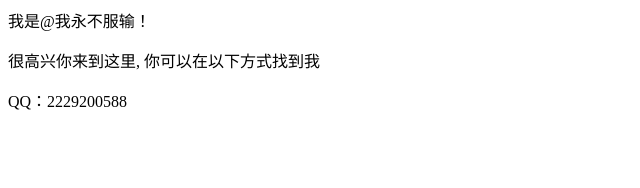
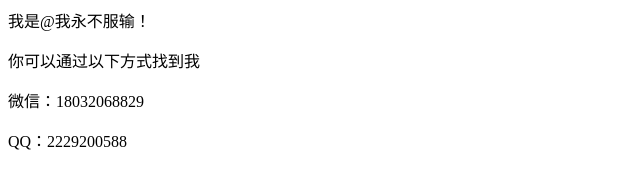
Before and after one commit to neverp/qq, a plain HTML site: page index.html in a window 1280 px wide. Shown: the whole page, without its empty margins (0-640 px from the left). Drawn offline with Linux system fonts and the light colour scheme.

Commit message:
Update index.html

```diff
--- a/index.html
+++ b/index.html
@@ -1,3 +1,4 @@
 <p>我是@我永不服输！ </p>
-<p>很高兴你来到这里, 你可以在以下方式找到我</p>
+<p>你可以通过以下方式找到我</p>
+<p>微信：18032068829</p>
 <p>QQ：2229200588</p>
```
